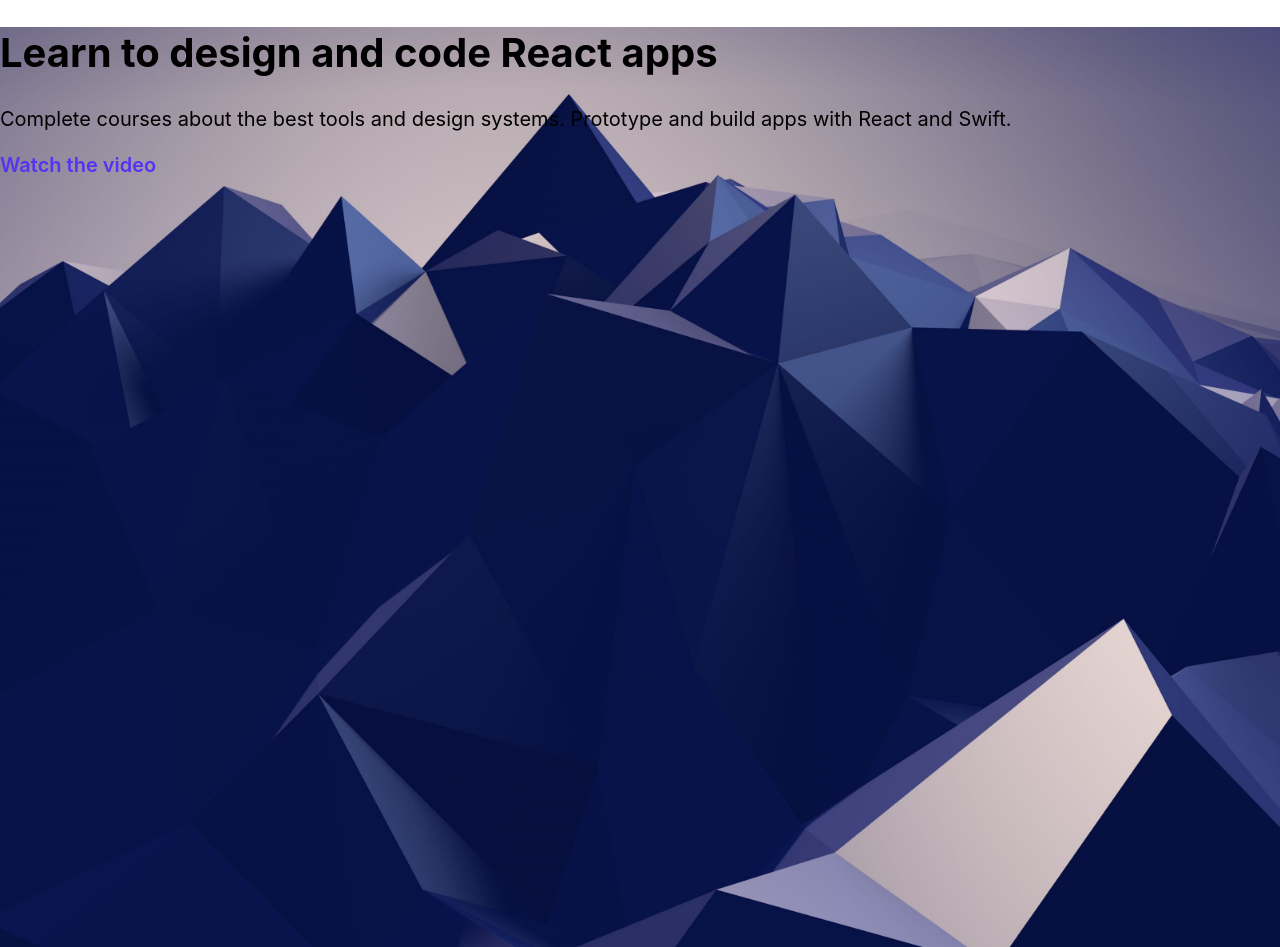
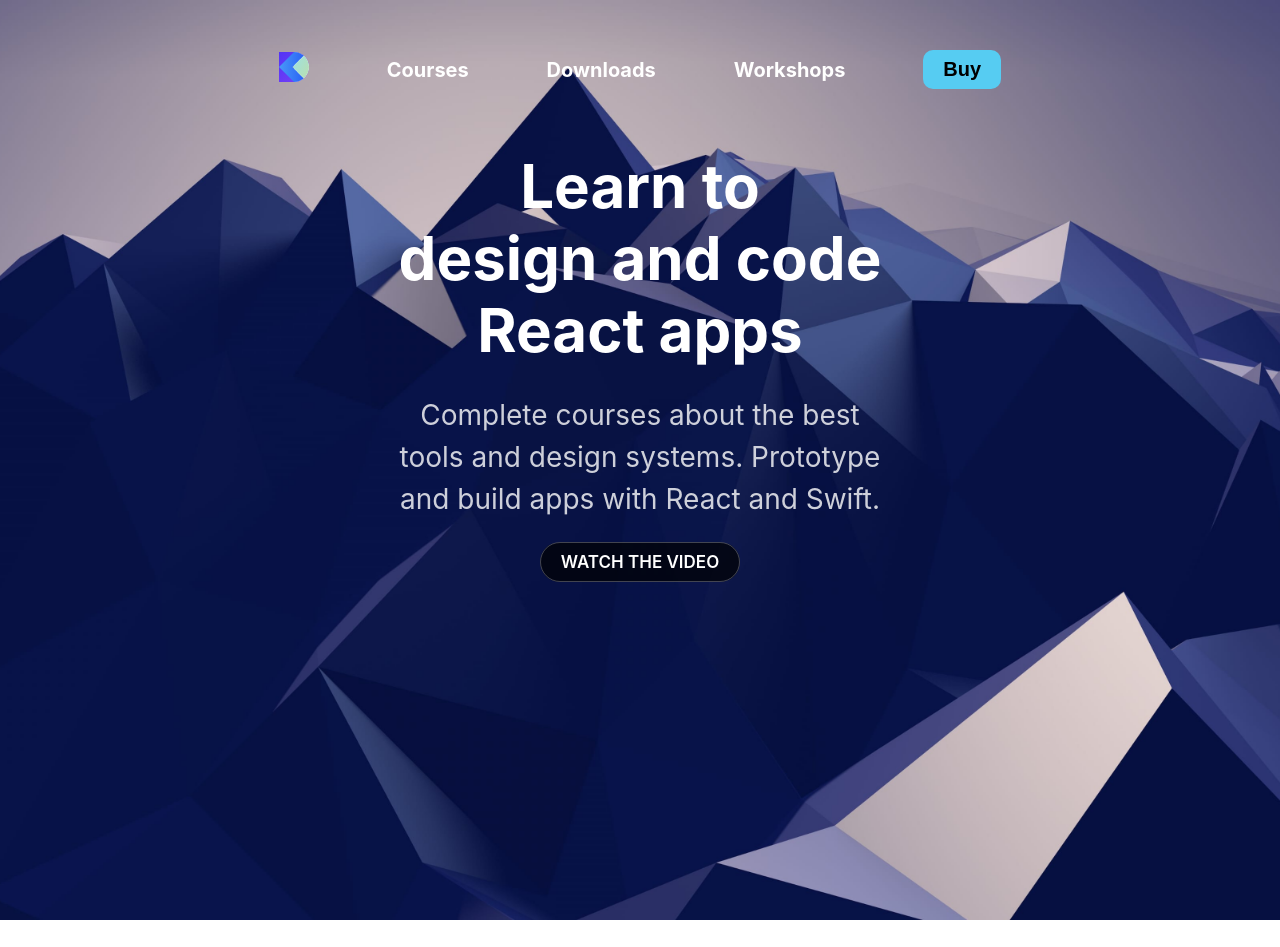
Before and after one commit to rvd2pwipwip/styledGatsby, a Gatsby site in the folder styledGatsbyApp02/: page / in a window 1280 px wide. After the commit the page ends 920 px from the top, so only its background shows below. Built offline with nearby package versions, Linux system fonts and the light colour scheme; Gatsby itself is replaced by a stand-in of ours.

Commit message:
adaptive layout, css grid 18:00

```diff
--- a/styledGatsbyApp02/src/components/header.js
+++ b/styledGatsbyApp02/src/components/header.js
@@ -2,35 +2,68 @@ import { Link } from "gatsby";
 import PropTypes from "prop-types";
 import React from "react";
 import styled from "styled-components";
+import devices from "../helpers/devices";
 
-const Container = styled.div`
-  background: rebeccapurple;
-  margin-bottom: 1.45rem;
+const NavBar = styled.div`
+  position: fixed;
+  width: 100%;
+  padding: 50px 0;
+  z-index: 100;
+  @media ${devices.mobileS} {
+    padding: 15px 0;
+  }
 `;
 
-const Inner = styled.div`
+// .NavBar a:nth-child(4) {
+//   display: none;
+// }
+
+const NavBarGroup = styled.div`
+  max-width: 800px;
   margin: 0 auto;
-  max-width: 960px;
-  padding: 1.45rem 1.0875rem;
+  display: grid;
+  grid-template-columns: repeat(5, auto);
+  align-items: center;
+  justify-items: center;
+  @media ${devices.mobileS} {
+    grid-template-columns: repeat(4, auto);
+  }
 `;
 
-const Heading = styled.h1`
-  margin: 0px;
+const NavBarLink = styled(Link)`
+  color: white;
+  font-weight: 700;
 `;
 
-const HeadingLink = styled(Link)`
-  color: white;
-  text-decoration: none;
+const NavBarButton = styled.button`
+  padding: 8px 20px;
+  font-size: 20px;
+  background: #56ccf2;
+  border: none;
+  font-weight: 700;
+  border-radius: 10px;
+  outline: none;
+  cursor: pointer;
 `;
 
 const Header = ({ siteTitle }) => (
-  <Container>
-    <Inner>
-      <Heading>
-        <HeadingLink to="/">{siteTitle}</HeadingLink>
-      </Heading>
-    </Inner>
-  </Container>
+  <NavBar>
+    <NavBarGroup>
+      <NavBarLink to="/">
+        <img
+          src={require("../images/logo-designcode.svg")}
+          alt="Home"
+          width="30"
+        />
+      </NavBarLink>
+      <NavBarLink to="/courses">Courses</NavBarLink>
+      <NavBarLink to="/downloads">Downloads</NavBarLink>
+      <NavBarLink to="/workshops">Workshops</NavBarLink>
+      <NavBarLink to="/buy">
+        <NavBarButton>Buy</NavBarButton>
+      </NavBarLink>
+    </NavBarGroup>
+  </NavBar>
 );
 
 Header.propTypes = {
--- a/styledGatsbyApp02/src/components/layout.js
+++ b/styledGatsbyApp02/src/components/layout.js
@@ -2,7 +2,7 @@ import React from "react";
 import PropTypes from "prop-types";
 import { StaticQuery, graphql } from "gatsby";
 
-// import Header from "./header";
+import Header from "./header";
 import "./layout.css";
 
 const Layout = ({ children }) => (
@@ -18,22 +18,15 @@ const Layout = ({ children }) => (
     `}
     render={data => (
       <>
-        {/* <Header siteTitle={data.site.siteMetadata.title} /> */}
-        {/* <div
-          style={{
-            margin: `0 auto`,
-            maxWidth: 960,
-            padding: `0px 1.0875rem 1.45rem`,
-            paddingTop: 0
-          }}
-        > */}
-        <main>{children}</main>
-        {/* <footer>
+        <Header siteTitle={data.site.siteMetadata.title} />
+        <div>
+          <main>{children}</main>
+          {/* <footer>
             © {new Date().getFullYear()}, Built with
             {` `}
             <a href="https://www.gatsbyjs.org">Gatsby</a>
           </footer> */}
-        {/* </div> */}
+        </div>
       </>
     )}
   />
--- /dev/null
+++ b/styledGatsbyApp02/src/helpers/devices.js
@@ -0,0 +1,24 @@
+//https://jsramblings.com/2018/02/04/styled-components-media-queries.html
+
+const sizes = {
+  mobileS: "320px",
+  mobileM: "375px",
+  mobileL: "425px",
+  tablet: "768px",
+  laptop: "1024px",
+  laptopL: "1440px",
+  desktop: "2560px"
+};
+
+export const devices = {
+  mobileS: `(max-width: ${sizes.mobileS})`,
+  mobileM: `(max-width: ${sizes.mobileM})`,
+  mobileL: `(max-width: ${sizes.mobileL})`,
+  tablet: `(max-width: ${sizes.tablet})`,
+  laptop: `(max-width: ${sizes.laptop})`,
+  laptopL: `(max-width: ${sizes.laptopL})`,
+  desktop: `(max-width: ${sizes.desktop})`,
+  desktopL: `(max-width: ${sizes.desktop})`
+};
+
+export default devices;
--- a/styledGatsbyApp02/src/pages/index.js
+++ b/styledGatsbyApp02/src/pages/index.js
@@ -2,37 +2,88 @@ import React from "react";
 import { Link } from "gatsby";
 import styled from "styled-components";
 import Layout from "../components/layout";
-import heroImage from "../images/wallpaper3.jpg";
+// import heroImage from "../images/wallpaper3.jpg";
+import devices from "../helpers/devices";
 // import Image from "../components/image";
 import SEO from "../components/seo";
 
+//https://github.com/facebook/create-react-app/issues/3238
+//require instead of import
 const Hero = styled.div`
   height: 920px;
-  background: url(${heroImage});
+  background: url(${require("../images/wallpaper3.jpg")});
   background-size: cover;
   background-position: center;
   position: relative;
 `;
 
+//https://jsramblings.com/2018/02/04/styled-components-media-queries.html
+const HeroGroup = styled.div`
+  margin: 0 auto;
+  max-width: 500px;
+  text-align: center;
+  padding: 150px 50px;
+  @media ${devices.mobileL} {
+    padding: 100px 20px;
+  }
+`;
+
+const HeroTitle = styled.h1`
+  margin: 0;
+  color: white;
+  font-size: 60px;
+  line-height: 1.2;
+  @media ${devices.mobileL} {
+    font-size: 40px;
+  }
+  @media ${devices.mobileS} {
+    font-size: 36px;
+  }
+`;
+
+const HeroText = styled.p`
+  font-size: 28px;
+  line-height: 1.5;
+  color: rgba(255, 255, 255, 0.8);
+  @media ${devices.mobileL} {
+    font-size: 22px;
+  }
+  @media ${devices.mobileS} {
+    font-size: 18px;
+    margin: 10px 0 40px 0;
+  }
+`;
+
+//https://stackoverflow.com/questions/49639031/styled-components-with-gatsby-link-anchor-tag-css-coloring
+const StyledLink = styled(Link)`
+  font-size: 17px;
+  font-weight: 600;
+  color: white;
+  text-transform: uppercase;
+  background: rgba(0, 0, 0, 0.7);
+  padding: 9px 20px;
+  border: 1px solid rgba(255, 255, 255, 0.25);
+  border-radius: 20px;
+`;
+
 const IndexPage = () => (
   <Layout>
     <SEO title="Home" keywords={[`gatsby`, `application`, `react`]} />
-
-    {/* <div className="Hero"> */}
     <Hero>
-      <div className="HeroGroup">
-        <h1>Learn to design and code React apps</h1>
-        <p>
+      <HeroGroup>
+        <HeroTitle>
+          Learn to <br /> design and code React apps
+        </HeroTitle>
+        <HeroText>
           Complete courses about the best tools and design systems. Prototype
           and build apps with React and Swift.
-        </p>
+        </HeroText>
         {/* <div style={{ maxWidth: `300px`, marginBottom: `1.45rem` }}>
         <Image />
         </div> */}
-        <Link to="/page-2/">Watch the video</Link>
-      </div>
+        <StyledLink to="/page-2/">Watch the video</StyledLink>
+      </HeroGroup>
     </Hero>
-    {/* </div> */}
   </Layout>
 );
 
```
Also changed, not shown: styledGatsbyApp02/src/components/layout.css (+0 -8 lines).
